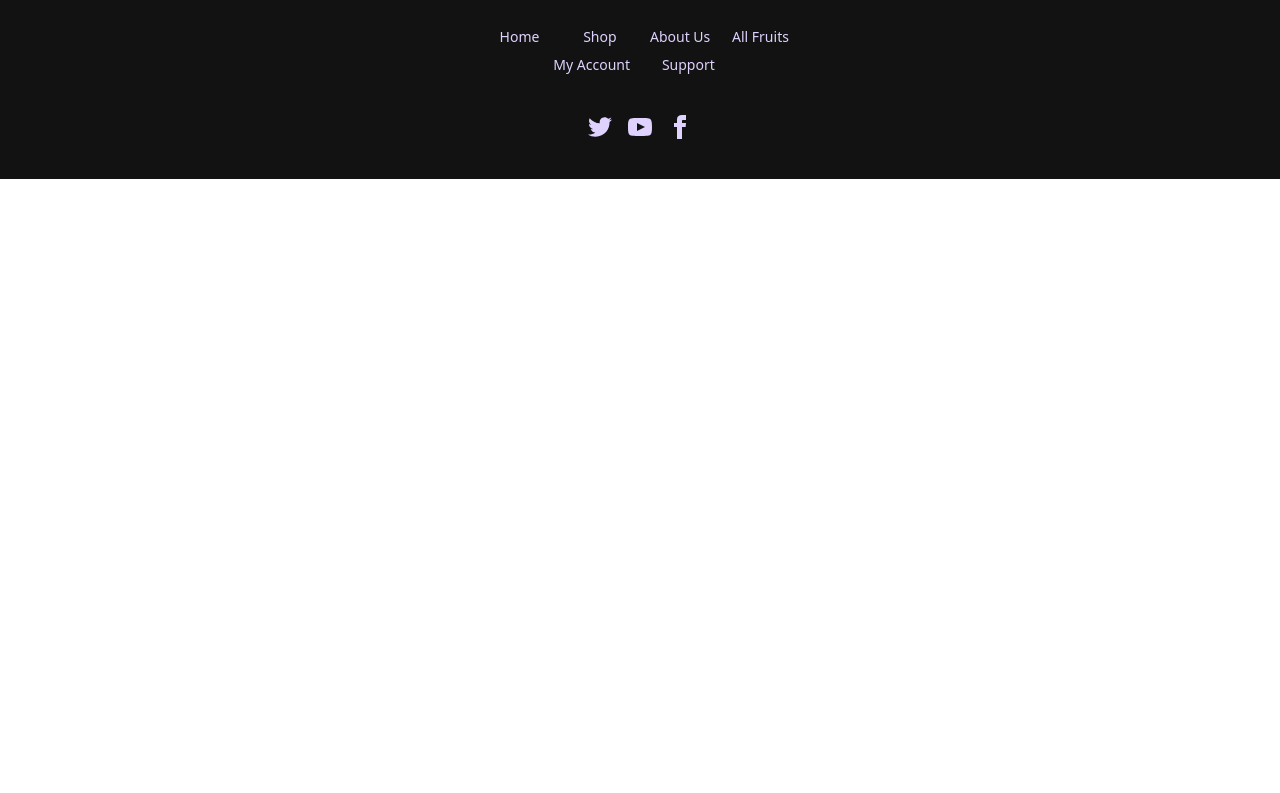
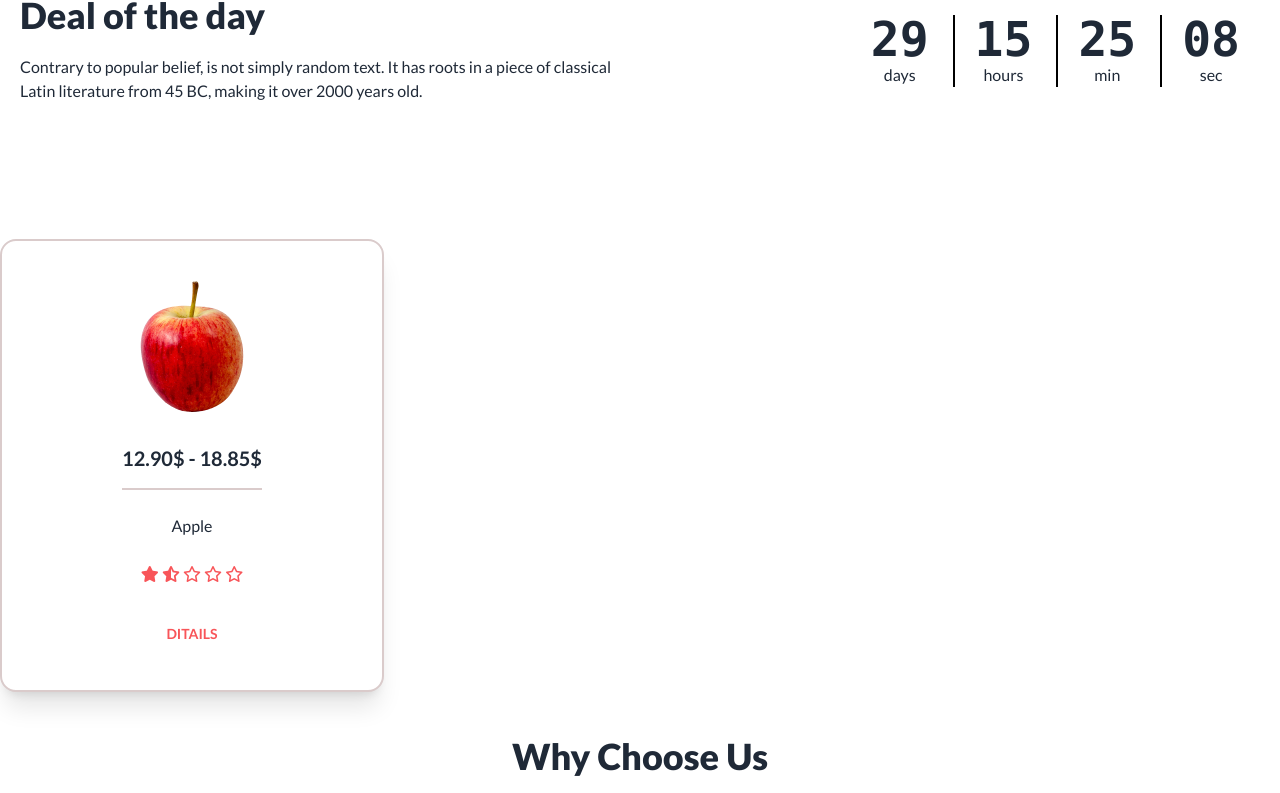
Before and after one commit to Ifteharr001/Fruit-Brust-Assignment-03, a plain HTML site: page index.html in a window 1280 px wide. Shown: the part 915-1708 px from the top of the page. Before the commit the page ends 1094 px from the top, so only its background shows below. Drawn offline with nearby package versions, Linux system fonts and the light colour scheme.

Commit message:
added timer section and card

```diff
--- a/index.html
+++ b/index.html
@@ -36,7 +36,7 @@
         }
     </style>
 </head>
-<body>
+<body class="lato-font">
 
     <!-- Start Header Area -->
 <header>
@@ -156,7 +156,90 @@
 
     <!-- Start Main Area -->
 <main>
+    <!-- timer section -->
+    <section class="container mx-auto my-28 flex flex-col text-center lg:text-start lg:flex-row gap-5 p-5">
+        <!-- contant -->
+        <div class="flex-1 space-y-5">
+            <h1 class="font-extrabold text-4xl">Deal of the day</h1>
+            <p>Contrary to popular belief, is not simply random text. It has roots in a piece of classical Latin literature from 45 BC, making it over 2000 years old.</p>
+        </div>
+        <!-- timer -->
+        <div class="flex-1">
+            <div class="grid grid-flow-col gap-5 text-center auto-cols-max justify-end p-5">
+                <div class="flex flex-col border-r-2 border-black pr-6">
+                  <span class="countdown font-mono text-5xl font-extrabold">
+                    <span style="--value:29;"></span>
+                  </span>
+                  days
+                </div>
+                <div class="flex flex-col border-r-2 border-black pr-6">
+                  <span class="countdown font-mono text-5xl font-extrabold">
+                    <span style="--value:15;"></span>
+                  </span>
+                  hours
+                </div>
+                <div class="flex flex-col border-r-2 border-black pr-6">
+                  <span class="countdown font-mono text-5xl font-extrabold">
+                    <span style="--value:25;"></span>
+                  </span>
+                  min
+                </div>
+                <div class="flex flex-col">
+                  <span class="countdown font-mono text-5xl font-extrabold">
+                    <span style="--value:08;"></span>
+                  </span>
+                  sec
+                </div>
+              </div>
+        </div>
+    </section>
 
+    <!-- Card Section -->
+    <section class="container mx-auto my-10">
+        <!-- card 01 -->
+        <div class="card w-96 bg-base-100 shadow-xl border-2 border-[#dacbcb]">
+            <figure class="px-10 pt-10">
+              <img src="/images/fruit6.png" alt="Shoes" class="rounded-full" />
+            </figure>
+            <div class="card-body items-center text-center space-y-4">
+              <h2 class="card-title font-bold pb-4 border-b-2 border-[#dacbcb]">12.90$ - 18.85$</h2>
+              <p>Apple</p>
+              <!-- rating -->
+              <div class="text-[#F85559]">
+                <i class="fa-solid fa-star "></i>
+                <i class="fa-solid fa-star-half-stroke"></i>
+                <i class="fa-regular fa-star"></i>
+                <i class="fa-regular fa-star"></i>
+                <i class="fa-regular fa-star"></i>
+              </div>
+              <button class="btn border-0 text-[#F85559] bg-transparent hover:bg-transparent" onclick="my_modal_1.showModal()">Ditails</button>
+              <dialog id="my_modal_1" class="modal">
+                <form method="dialog" class="modal-box">
+                    <img src="images/fruit6.png" alt="" class="rounded-full text-center pl-[170px]">
+                  <h3 class="font-bold text-lg">Apple</h3>
+                  <p class="py-4">Professional employees are there for you to pick the most amazing and fresh fruits.</p>
+                  <div class="modal-action">
+                    <!-- if there is a button in form, it will close the modal -->
+                    <button class="btn">Close</button>
+                    <button class="btn">Shop Now</button>
+                  </div>
+                </form>
+              </dialog>
+              </div>
+            </div>
+    </section>
+    <!-- btn  -->
+
+    <!-- why choose me section -->
+    <section class="container mx-auto my-11">
+        <div class="text-center space-y-5">
+            <h1 class="font-extrabold text-4xl">Why Choose Us</h1>
+            <p>Contrary to popular belief, is not simply random text. It has roots in a piece of classical  Latin literature from 45 BC, making it over 2000 years old.</p>
+        </div>
+        <div>
+
+        </div>
+    </section>
 </main>
     <!-- End Main Area -->
 
```
